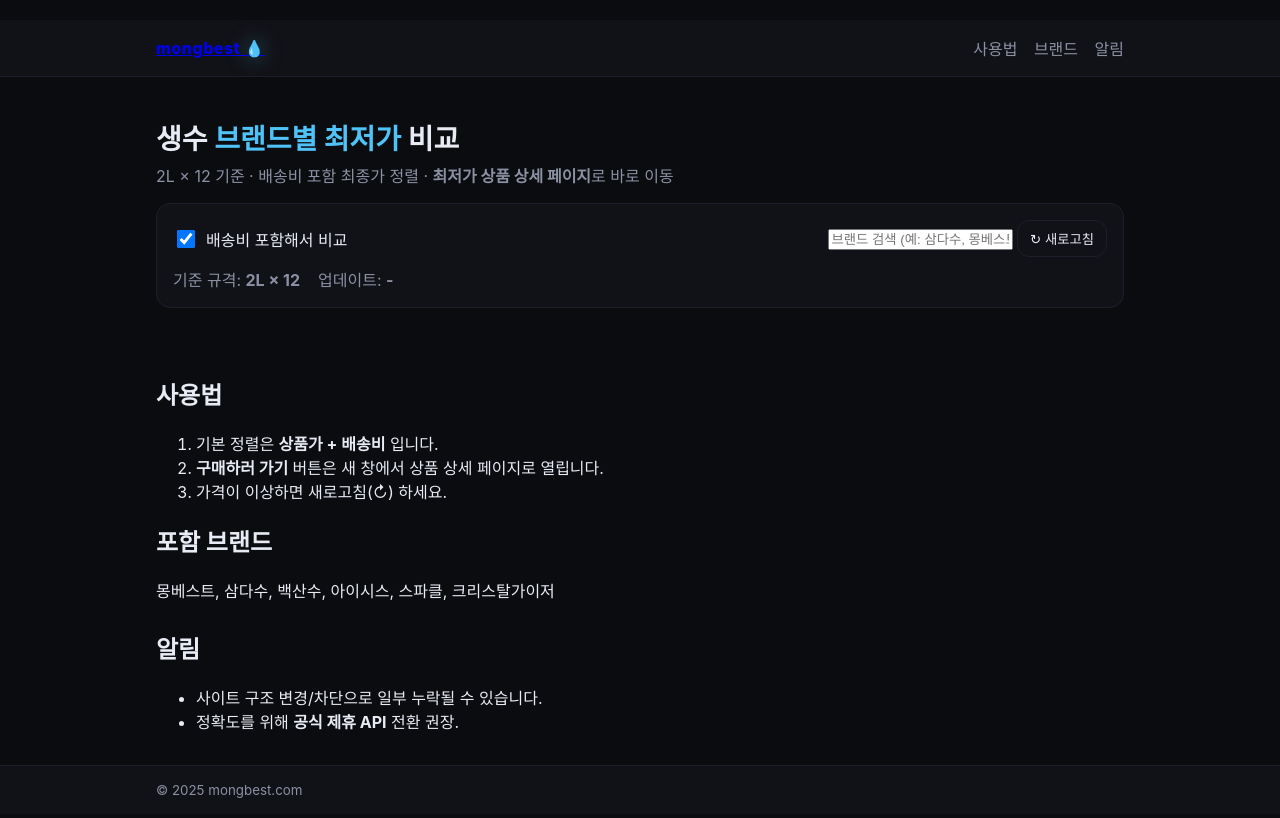
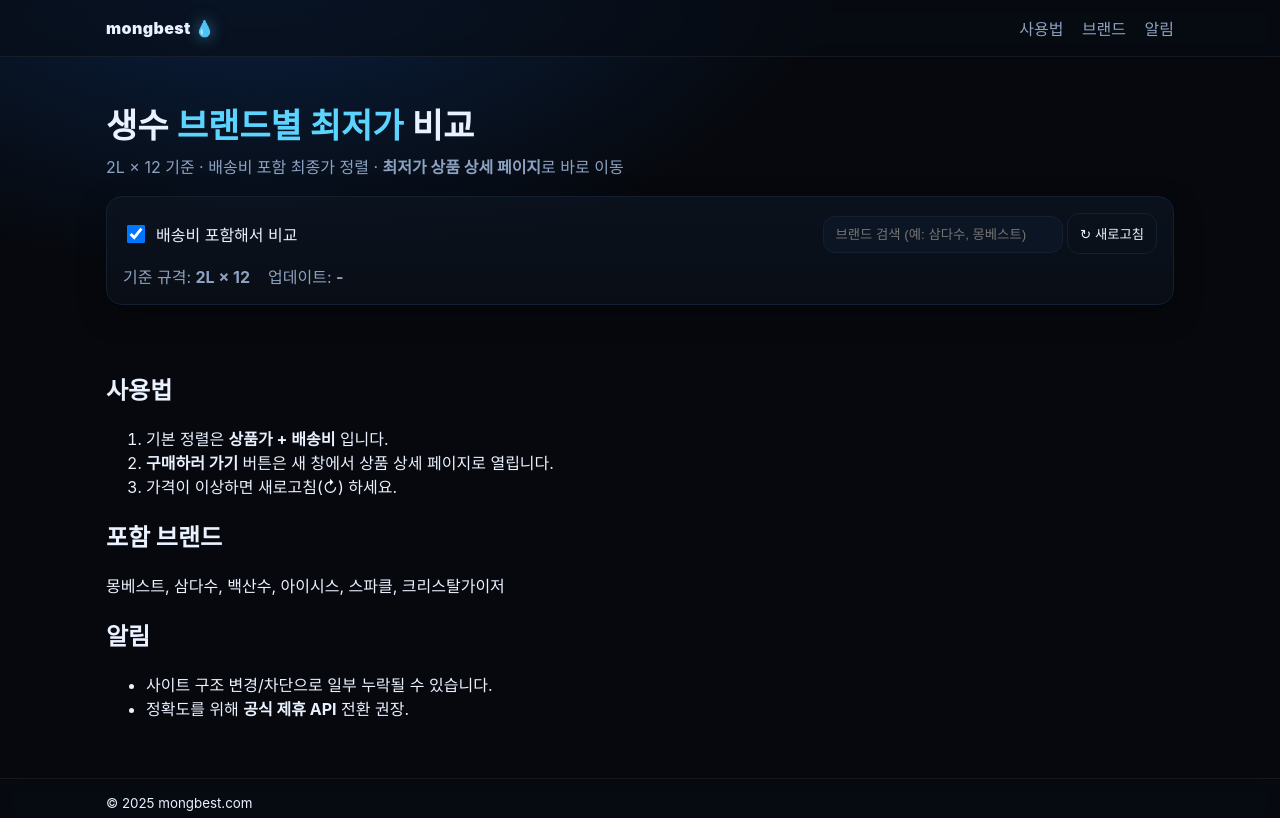
Before and after one commit to chani0124/mongbest, a plain HTML site: page index.html in a window 1280 px wide. Drawn offline with Linux system fonts and the light colour scheme; files whose address does not match are found by name.

Commit message:
Update style.css

```diff
--- a/style.css
+++ b/style.css
@@ -1,44 +1,40 @@
 :root{
-  --bg:#0b0c10;
-  --panel:#111217;
-  --muted:#8b90a3;
-  --text:#e8ebf4;
-  --accent:#4fc3f7;
-  --accent-2:#00bcd4;
-  --border:#1c1f2a;
-  --good:#31d0aa;
+  --bg:#06080d;--panel:#0b0f18;--text:#eaf1ff;--muted:#8da2c0;--border:#122032;
+  --accent:#5bd4ff;--accent-2:#37b6ff;--good:#28e0b9;--brand:#9ad7ff;
 }
 *{box-sizing:border-box}
-html,body{margin:0;padding:0;background:var(--bg);color:var(--text);font-family:-apple-system,BlinkMacSystemFont,"Apple SD Gothic Neo","Noto Sans KR",Pretendard,Segoe UI,Roboto,Arial,sans-serif}
-.wrap{max-width:1000px;margin:0 auto;padding:16px}
-.site-header,.site-footer{background:var(--panel);border-bottom:1px solid var(--border)}
-.site-footer{border-top:1px solid var(--border);border-bottom:none}
-.site-header .wrap,.site-footer .wrap{display:flex;align-items:center;justify-content:space-between}
-.brand{font-weight:800;letter-spacing:0.5px}
-.brand .drop{filter:drop-shadow(0 0 10px rgba(79,195,247,.5))}
-.nav a{color:var(--muted);text-decoration:none;margin-left:12px}
+html,body{margin:0;padding:0;background:radial-gradient(1000px 600px at 20% -10%, #0b2447 0%, rgba(11,36,71,0) 60%), var(--bg);color:var(--text);font-family:-apple-system,BlinkMacSystemFont,'Noto Sans KR',Segoe UI,Roboto,sans-serif}
+.wrap{max-width:1100px;margin:0 auto;padding:16px}
+.hero-bg{position:fixed;inset:0;z-index:-1;opacity:.18;background:radial-gradient(1200px 800px at 90% -20%, #0ea5e9 0%, rgba(14,165,233,0) 60%)}
+.hero-bg img{position:absolute;bottom:-20px;left:0;width:100%;filter:blur(0.6px) drop-shadow(0 0 16px rgba(91,212,255,.25))}
+.site-header{background:rgba(8,12,20,.6);backdrop-filter:blur(8px);border-bottom:1px solid rgba(255,255,255,.06);position:sticky;top:0;z-index:50}
+.site-header .wrap{display:flex;align-items:center;justify-content:space-between}
+.brand{font-weight:900;text-decoration:none;color:var(--text);letter-spacing:.4px}
+.brand .drop{filter:drop-shadow(0 0 8px rgba(91,212,255,.6))}
+.nav a{color:var(--muted);text-decoration:none;margin-left:14px}
 .nav a:hover{color:var(--text)}
-.hero{padding:24px 0}
-.hero h1{font-size:28px;margin:0 0 6px}
+.hero{padding:26px 0 10px}
+.hero h1{font-size:34px;margin:0 0 6px}
 .hero .highlight{color:var(--accent)}
 .hero .sub{color:var(--muted);margin:0}
-.controls{background:var(--panel);border:1px solid var(--border);padding:16px;border-radius:14px;margin:16px 0}
-.controls .row{display:flex;align-items:center;justify-content:space-between}
-.switch{display:flex;align-items:center;gap:8px;color:var(--text)}
-.switch input{width:18px;height:18px}
+.controls{background:linear-gradient(180deg, rgba(12,20,32,.8), rgba(10,16,26,.7));border:1px solid var(--border);padding:16px;border-radius:16px;margin:18px 0;box-shadow:0 10px 30px rgba(0,0,0,.25)}
+.controls .row{display:flex;align-items:center;justify-content:space-between;gap:10px}
+.switch{display:flex;align-items:center;gap:8px}.switch input{width:18px;height:18px}
 .controls .meta{display:flex;gap:18px;margin-top:10px;color:var(--muted)}
-.table-wrap{overflow:auto;border:1px solid var(--border);border-radius:14px;background:var(--panel)}
-.price-table{width:100%;border-collapse:collapse;min-width:720px}
-.price-table th,.price-table td{padding:14px 12px;border-bottom:1px solid var(--border);text-align:left}
-.price-table thead th{position:sticky;top:0;background:var(--panel);z-index:1}
-.price-table .final{font-weight:800;color:var(--good)}
-.price-table .seller{font-weight:600}
-.btn{display:inline-block;padding:10px 14px;border-radius:12px;background:linear-gradient(90deg,var(--accent),var(--accent-2));color:#001018;text-decoration:none;font-weight:800;border:0}
-.btn:hover{filter:brightness(1.05)}
-.ghost{background:transparent;border:1px solid var(--border);color:var(--text);padding:8px 12px;border-radius:12px;cursor:pointer}
-.hint{color:var(--muted);font-size:13px;margin:8px 2px 0}
-.how h2,.legal h2{margin-top:28px}
-.site-footer small{color:var(--muted)}
-@media (max-width:640px){
-  .hero h1{font-size:22px}
-}
+#search{background:#0c1524;border:1px solid var(--border);color:var(--text);padding:10px 12px;border-radius:12px;min-width:240px;outline:none}
+.ghost{background:transparent;border:1px solid var(--border);color:var(--text);padding:10px 12px;border-radius:12px;cursor:pointer}
+.grid{display:grid;grid-template-columns:repeat(2,1fr);gap:14px;margin:10px 0 28px}
+@media (max-width:860px){.grid{grid-template-columns:1fr}}
+.card{background:linear-gradient(180deg, rgba(12,17,27,.9), rgba(9,14,22,.85));border:1px solid var(--border);border-radius:16px;overflow:hidden;box-shadow:0 12px 30px rgba(0,0,0,.25)}
+.card .head{display:flex;align-items:center;justify-content:space-between;padding:14px;border-bottom:1px solid var(--border)}
+.card .brandname{font-weight:800}.card .updated{color:var(--muted);font-size:13px}
+.card table{width:100%;border-collapse:collapse}
+.card th,.card td{padding:12px;border-bottom:1px solid var(--border);text-align:left}
+.card th{color:var(--muted);font-weight:600}
+.card .final{font-weight:800;color:var(--good)}
+.card .buy .btn{display:inline-block;padding:9px 13px;border-radius:12px;background:linear-gradient(90deg,var(--accent),var(--accent-2));color:#001018;text-decoration:none;font-weight:900}
+.card .buy .btn:hover{filter:brightness(1.05)}
+.table-wrap{overflow:auto}
+.site-footer{border-top:1px solid rgba(255,255,255,.06);margin-top:26px;background:rgba(8,12,20,.6);backdrop-filter:blur(8px)}
+.site-footer .wrap{display:flex;align-items:center;justify-content:space-between}
+.muted{color:var(--muted)}
```
